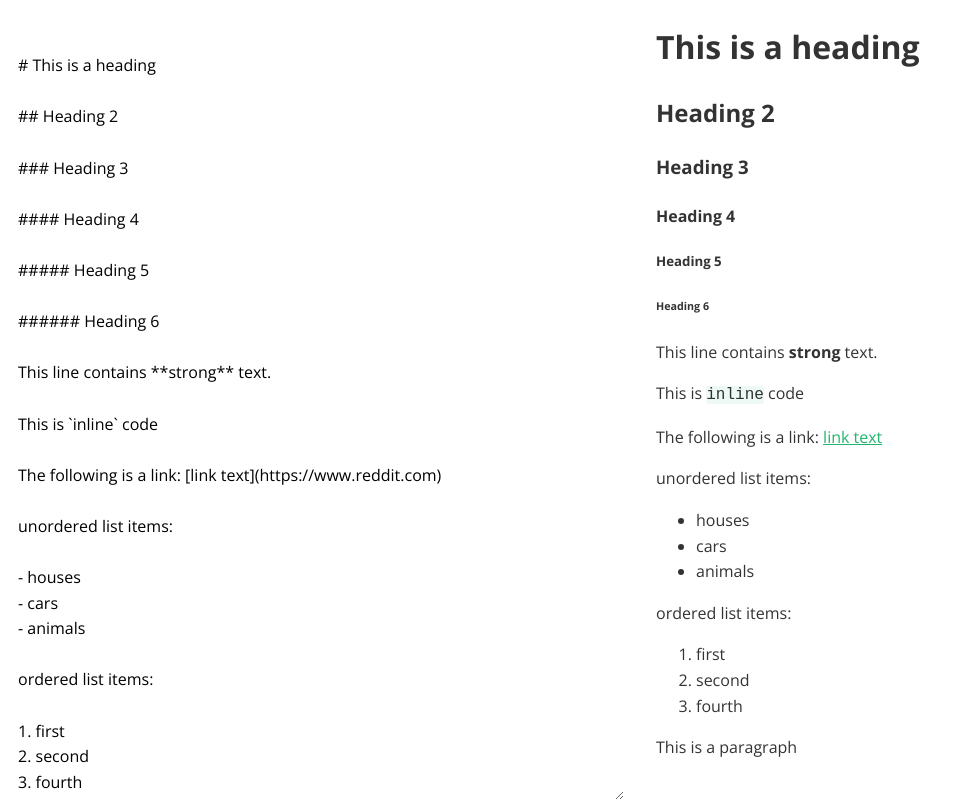
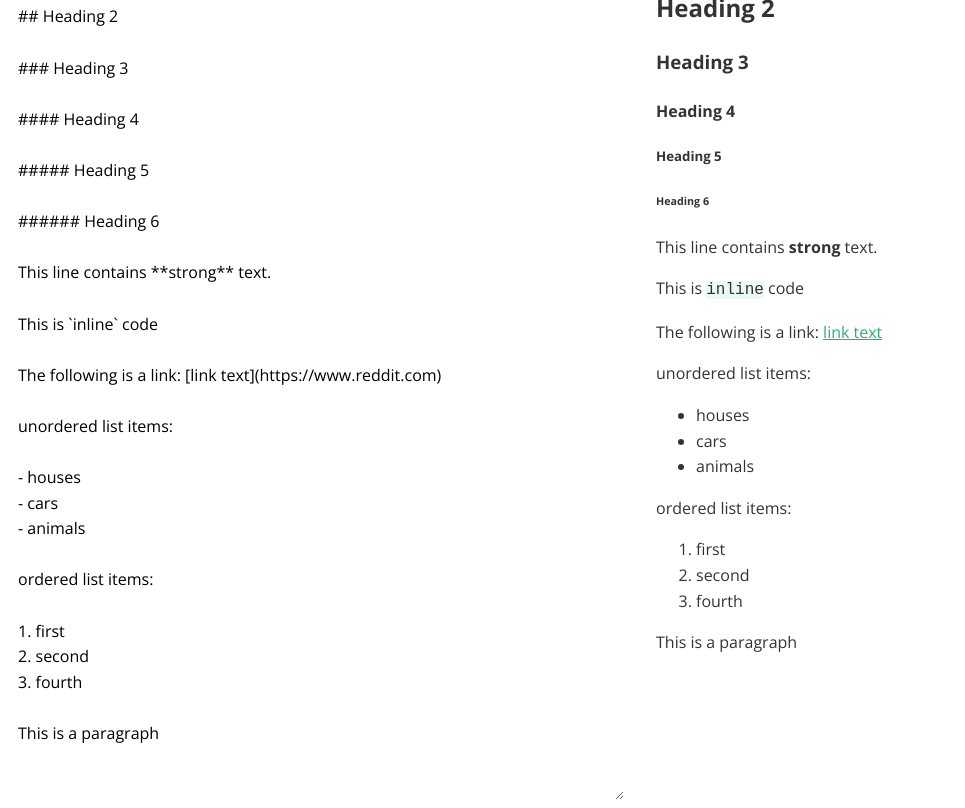
Before and after one commit to stanulilic/markdown-editor, a React (Create React App) app: page / in a window 1280 px wide. Shown: the whole page, without its empty margins (0-965 px from the left). Built offline with nearby package versions, Linux system fonts and the light colour scheme.

Commit message:
(fix): scroll to bottom page loads and when editing

```diff
--- a/src/App.js
+++ b/src/App.js
@@ -50,17 +50,26 @@ This is a paragraph
 
         textAreaElement.addEventListener('scroll', onScrollHandler);
         mdPreviewElement.addEventListener('scroll', onScrollHandler);
+        // scroll to bottom
+        textAreaElement.scrollTop = textAreaElement.scrollHeight;
+        mdPreviewElement.scrollTop = mdPreviewElement.scrollHeight;
     }, []);
 
     const onScrollHandler = (e) => {
         const editorWrapperNode = editorWrapper.current;
         const  textAreaElement = editorWrapperNode.querySelector('textarea');
         const  mdPreviewElement = editorWrapperNode.querySelector('.markdown-previewer');
+        if(e.type === 'change') {
+        textAreaElement.scrollTop = textAreaElement.scrollHeight;
+        }
+        else{
 
         if(e.target.className === 'markdown-input'){
         mdPreviewElement.scrollTop = textAreaElement.scrollTop;
+        }else {
+        textAreaElement.scrollTop = mdPreviewElement.scrollTop;
         }
-        textAreaElement.scrollTop = mdPreviewElement.scrollTop;
+    }
 
 
     }
@@ -72,7 +81,8 @@ This is a paragraph
     }
 
     const changeHandler = (e) => {
-        setMarkdown(e.target.value)
+        setMarkdown(e.target.value);
+        onScrollHandler(e);
     }
     return (
     <div className="editor-container">
--- a/src/index.css
+++ b/src/index.css
@@ -1,5 +1,7 @@
 * {
     box-sizing: border-box;
+    scrollbar-width: thin;
+    scrollbar-color: rgba(0, 0, 0, .5) #fff;
 }
 
 html {
@@ -10,23 +12,37 @@ body {
     font-family: 'Open Sans', sans-serif;
     font-size: 1rem;
     color: rgba(0, 0, 0, .8);
+    overflow: hidden;
 }
 
 
-textarea::-webkit-scrollbar, .markdown-previewer::-webkit-scrollbar {
-  width: 7px;               /* width of the entire scrollbar */
+textarea::-webkit-scrollbar,
+.markdown-previewer::-webkit-scrollbar {
+    width: 7px;
+    /* width of the entire scrollbar */
 }
-textarea::-webkit-scrollbar-track, .markdown-previewer::-webkit-scrollbar-track{
-  background: #fff;        /* color of the tracking area */
+
+textarea::-webkit-scrollbar-track,
+.markdown-previewer::-webkit-scrollbar-track {
+    background: #fff;
+    /* color of the tracking area */
 }
-textarea::-webkit-scrollbar-thumb, .markdown-previewer::-webkit-scrollbar-thumb{
-  border-radius: 4px;       /* roundness of the scroll thumb */
-  background-color: rgba(0,0,0,.5);
-  -webkit-box-shadow: 0 0 1px rgba(255,255,255,.5);
+
+textarea::-webkit-scrollbar-thumb,
+.markdown-previewer::-webkit-scrollbar-thumb {
+    border-radius: 4px;
+    /* roundness of the scroll thumb */
+    background-color: rgba(0, 0, 0, .5);
+    -webkit-box-shadow: 0 0 1px rgba(255, 255, 255, .5);
 }
 
 
-h1, h2, h3, h4, h5, h6 {
+h1,
+h2,
+h3,
+h4,
+h5,
+h6 {
     font-weight: 700;
 }
 
@@ -39,13 +55,19 @@ p code {
     border-radius: 3px;
     padding: 0.2rem, 0.4rem
 }
+
 .editor-container {
     line-height: 1.6;
 }
+
 .split {
     display: grid;
     grid-template-columns: repeat(2, 1fr);
     height: 100vh;
+}
+
+.editor-col {
+    padding: 0 1rem;
 }
 
 .markdown-input {
@@ -54,17 +76,18 @@ p code {
     line-height: 1.6;
 }
 
-.markdown-input{
+.markdown-input {
     border: 0;
     outline: none;
 }
 
 
-.markdown-previewer, .markdown-input  {
+.markdown-previewer {
+    padding-bottom: 8rem;
+}
+
+.markdown-previewer,
+.markdown-input {
     max-height: 100vh;
     overflow-y: scroll;
 }
-
-.editor-col {
-  padding: 0 1rem;
-}
```
